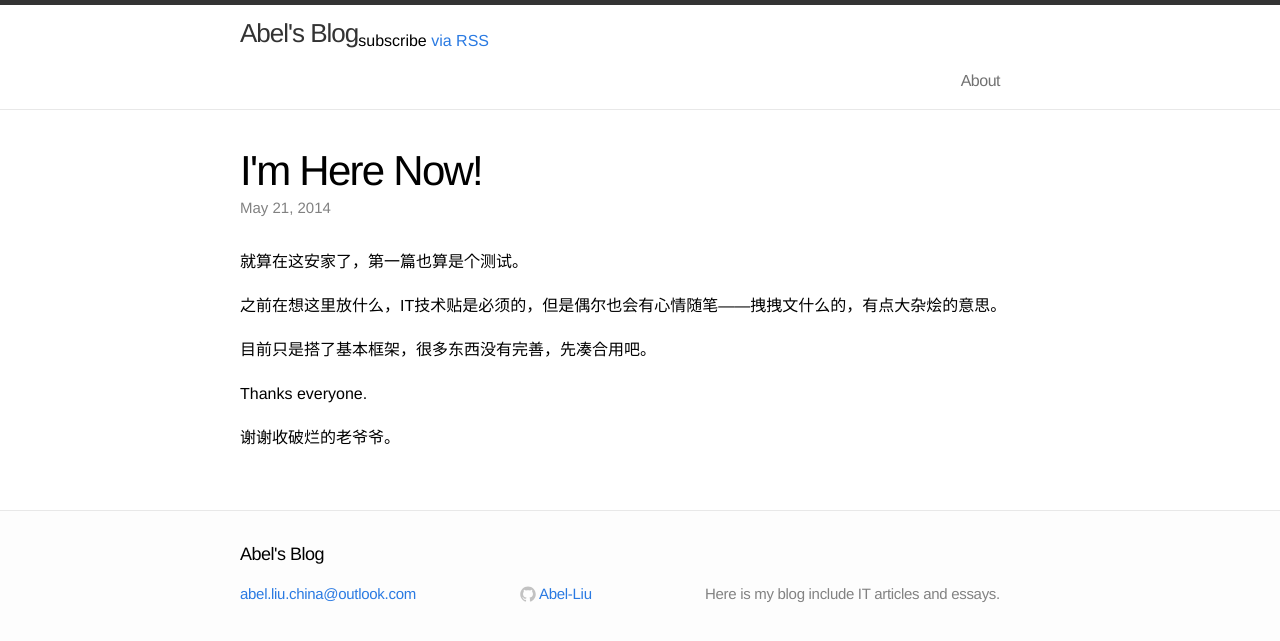
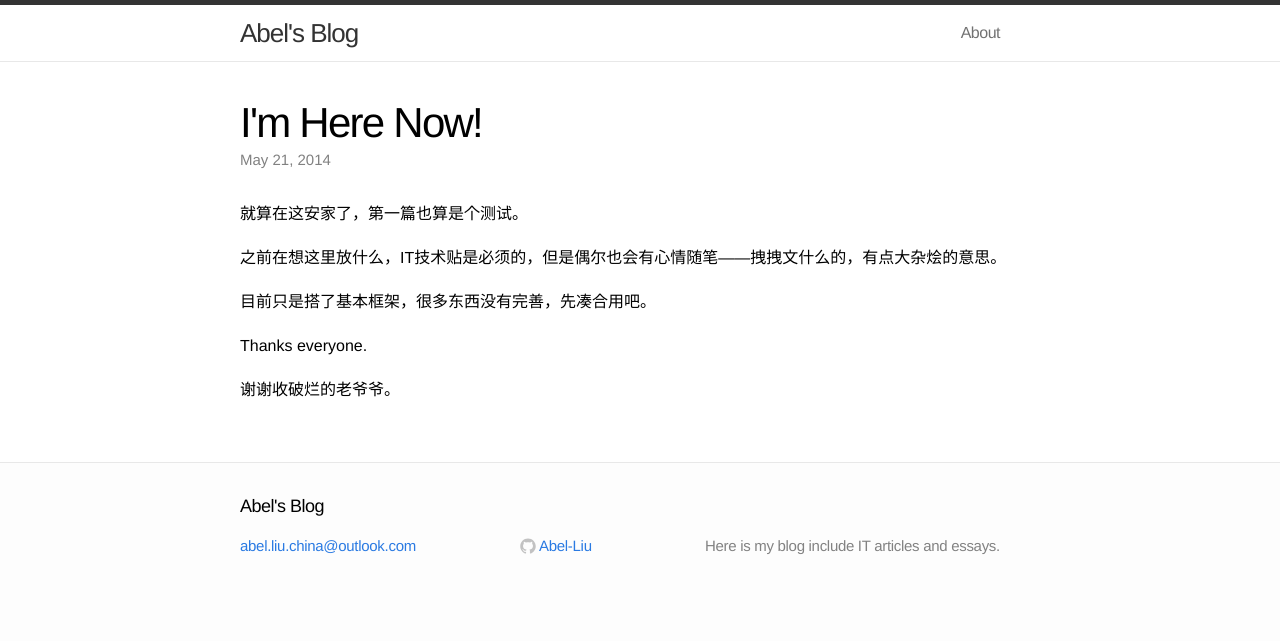
Before and after one commit to Abel-Liu/Abel-Liu.github.io, a Jekyll site: the page built from _posts/2014-05-21-I'm-Here-Now.md, in a window 1280 px wide. Shown: the top 641 px of the page. Built offline with Jekyll 4.4.1, drawn with Linux system fonts in a browser that asks for light colours.

Commit message:
Update header.html

```diff
--- a/_includes/header.html
+++ b/_includes/header.html
@@ -3,8 +3,6 @@
   <div class="wrap">
 
     <a class="site-title" href="{{ site.baseurl }}/">{{ site.title }}</a>
-<br />
-    <p class="rss-subscribe">subscribe <a href="{{ "/feed.xml" | prepend: site.baseurl }}">via RSS</a></p>
 
     <nav class="site-nav">
       <a href="#" class="menu-icon">
```
